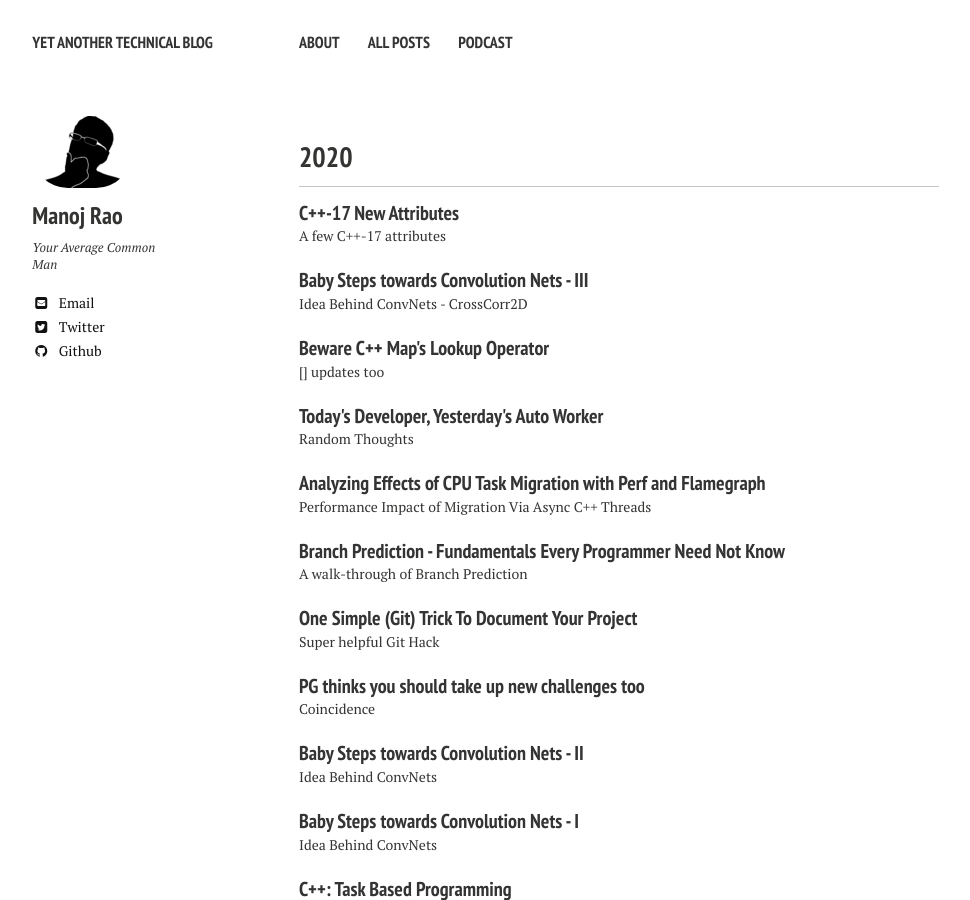
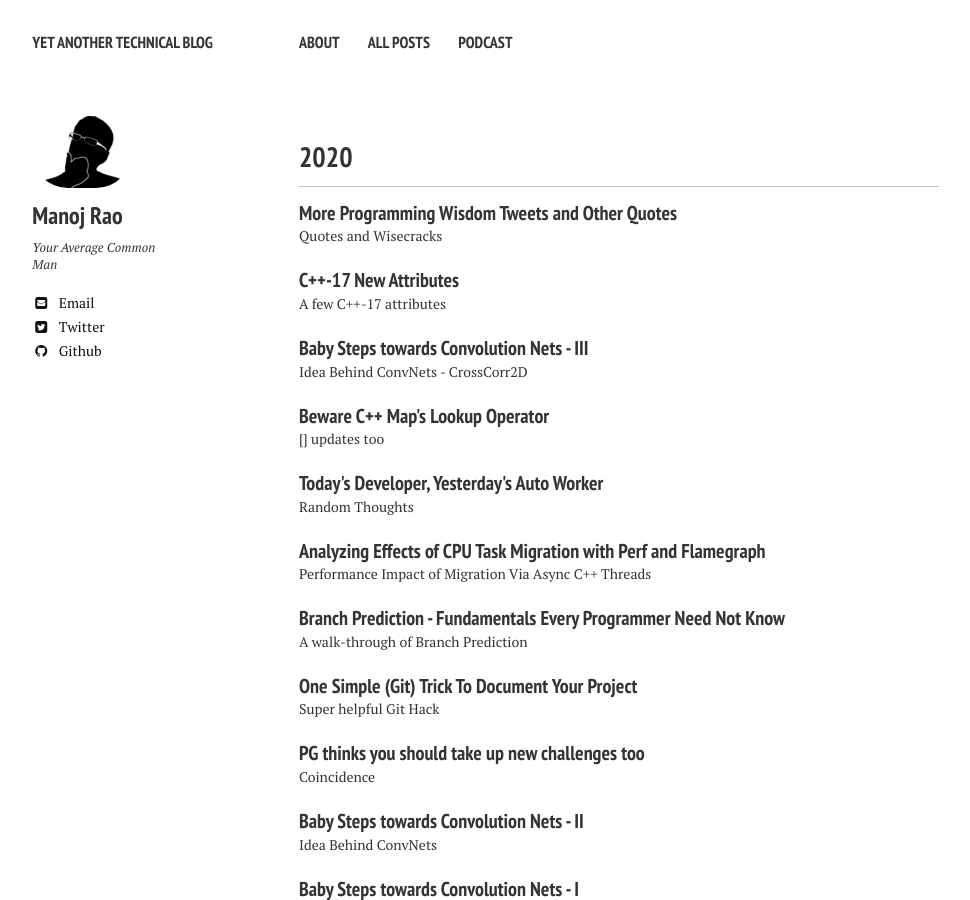
Before and after one commit to mycpuorg/mycpuorg.github.io, a Jekyll site: the page built from index.md, in a window 1280 px wide and 900 px high. Shown: the whole window, without its empty margins (21-991 px from the left). Built offline with Jekyll 4.4.1, drawn with Linux system fonts in a browser that asks for light colours; nearby versions of some CDN libraries; comment, search, counter and statistics services are not loaded; some of the changed lines change nothing that is shown.

Commit message:
prog wisdom and quotes

````diff
--- /dev/null
+++ b/_posts/2020-02-07-programming-wisdom-quotes.md
@@ -0,0 +1,24 @@
+---
+layout: post
+title: "More Programming Wisdom Tweets and Other Quotes"
+excerpt: "Quotes and Wisecracks"
+tags: [Programming, Voidstar, podcast, quotes]
+comments: false
+---
+
+## Programming Wisdom
+
+<blockquote class="twitter-tweet"><p lang="en" dir="ltr">“Without requirements or design, programming is the art of adding bugs to an empty text file.” - Louis Srygley</p>&mdash; Programming Wisdom (@CodeWisdom) <a href="https://twitter.com/CodeWisdom/status/1225116924016840705?ref_src=twsrc%5Etfw">February 5, 2020</a></blockquote> <script async src="https://platform.twitter.com/widgets.js" charset="utf-8"></script>
+
+<blockquote class="twitter-tweet"><p lang="en" dir="ltr">“Every programmer is an author.” - Sercan Leylek</p>&mdash; Programming Wisdom (@CodeWisdom) <a href="https://twitter.com/CodeWisdom/status/1225841727195537408?ref_src=twsrc%5Etfw">February 7, 2020</a></blockquote> <script async src="https://platform.twitter.com/widgets.js" charset="utf-8"></script>
+
+<blockquote class="twitter-tweet"><p lang="en" dir="ltr">&quot;Every great developer you know got there by solving problems they were unqualified to solve until they actually did it.&quot; - Patrick McKenzie</p>&mdash; Programming Wisdom (@CodeWisdom) <a href="https://twitter.com/CodeWisdom/status/1225050694375350274?ref_src=twsrc%5Etfw">February 5, 2020</a></blockquote> <script async src="https://platform.twitter.com/widgets.js" charset="utf-8"></script>
+
+## Paul Graham
+```
+I think it's far more important to write well than most people realize. Writing doesn't just communicate ideas; it generates them. If you're bad at writing and don't like to do it, you'll miss out on most of the ideas writing would have generated.
+```
+
+```
+It's not pleasant to feel like a noob. And the word "noob" is certainly not a compliment. And yet today I realized something encouraging about being a noob: the more of a noob you are locally, the less of a noob you are globally.
+```
````
Also changed, not shown: _posts/2020-01-16-programming-wisdom-tweets.md (+1 -0 lines).
